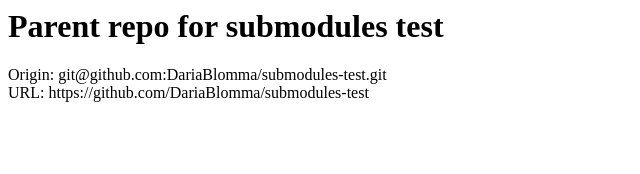
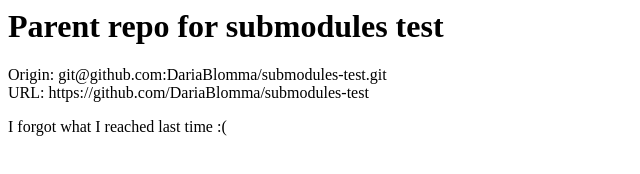
Before and after one commit to DariaBlomma/submodules-test, a plain HTML site: page index.html in a window 1280 px wide. Shown: the whole page, without its empty margins (0-640 px from the left). Drawn offline with Linux system fonts and the light colour scheme.

Commit message:
some chnages to refresh the achievments

```diff
--- a/index.html
+++ b/index.html
@@ -1,3 +1,4 @@
 <h1>Parent repo for submodules test</h1>
 <span>Origin: git@github.com:DariaBlomma/submodules-test.git</span>
 <div>URL: https://github.com/DariaBlomma/submodules-test</div>
+<p>I forgot what I reached last time :(</p>
```
